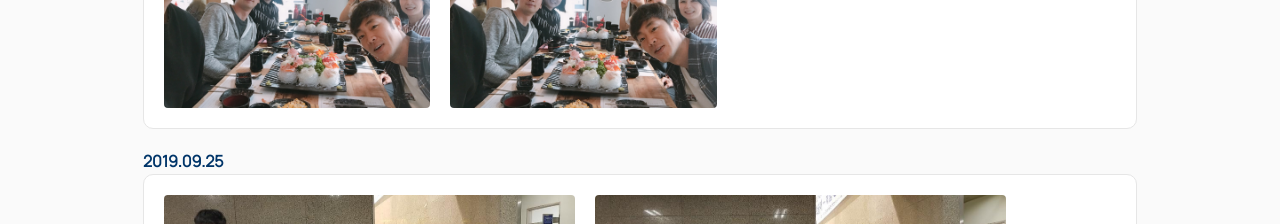
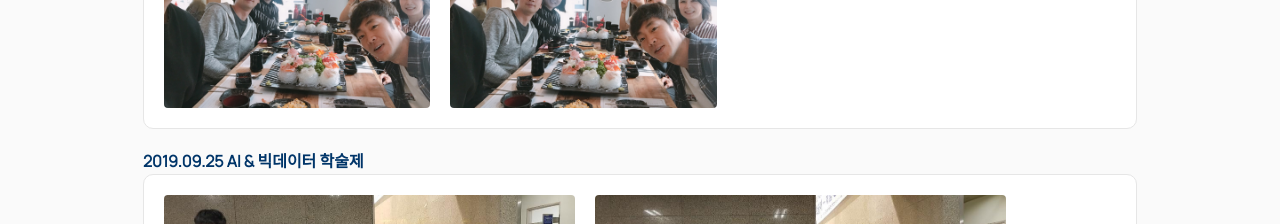
Before and after one commit to IDALab-Gachon/idalab, a React (Create React App) app: page /photo in a window 1280 px wide. Shown: the part 1240-1464 px from the top of the page. Built offline with nearby package versions, Linux system fonts and the light colour scheme.

Commit message:
Modify name of photos

```diff
--- a/src/Pages/Photo.js
+++ b/src/Pages/Photo.js
@@ -132,7 +132,7 @@ const Photo = () => {
             <PhotoImg src={img_201909_1} />
             <PhotoImg src={img_201909_2} />
         </PhotoWrapper>
-        <PhotoName>2019.09.25</PhotoName>
+        <PhotoName>2019.09.25 AI & 빅데이터 학술제</PhotoName>
         <PhotoWrapper>
             <PhotoImg src={img_201909_3} />
             <PhotoImg src={img_201909_4} />
```
